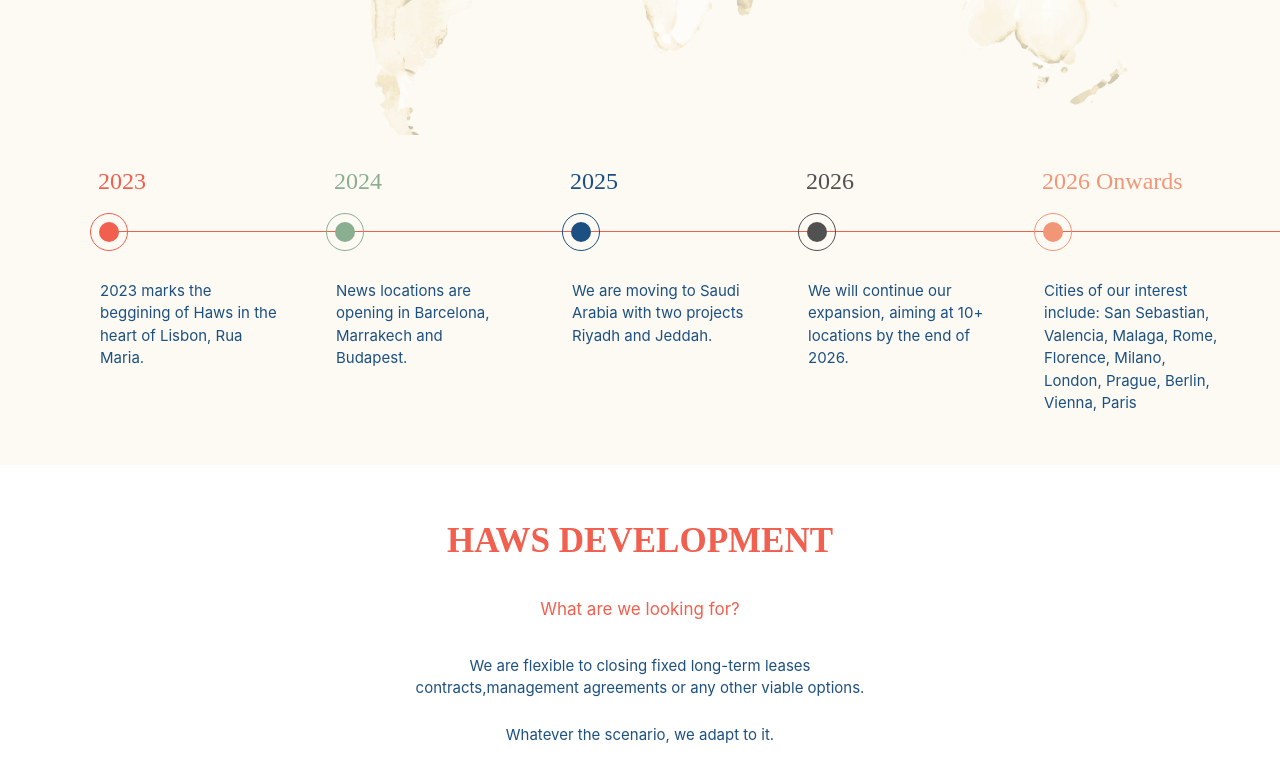
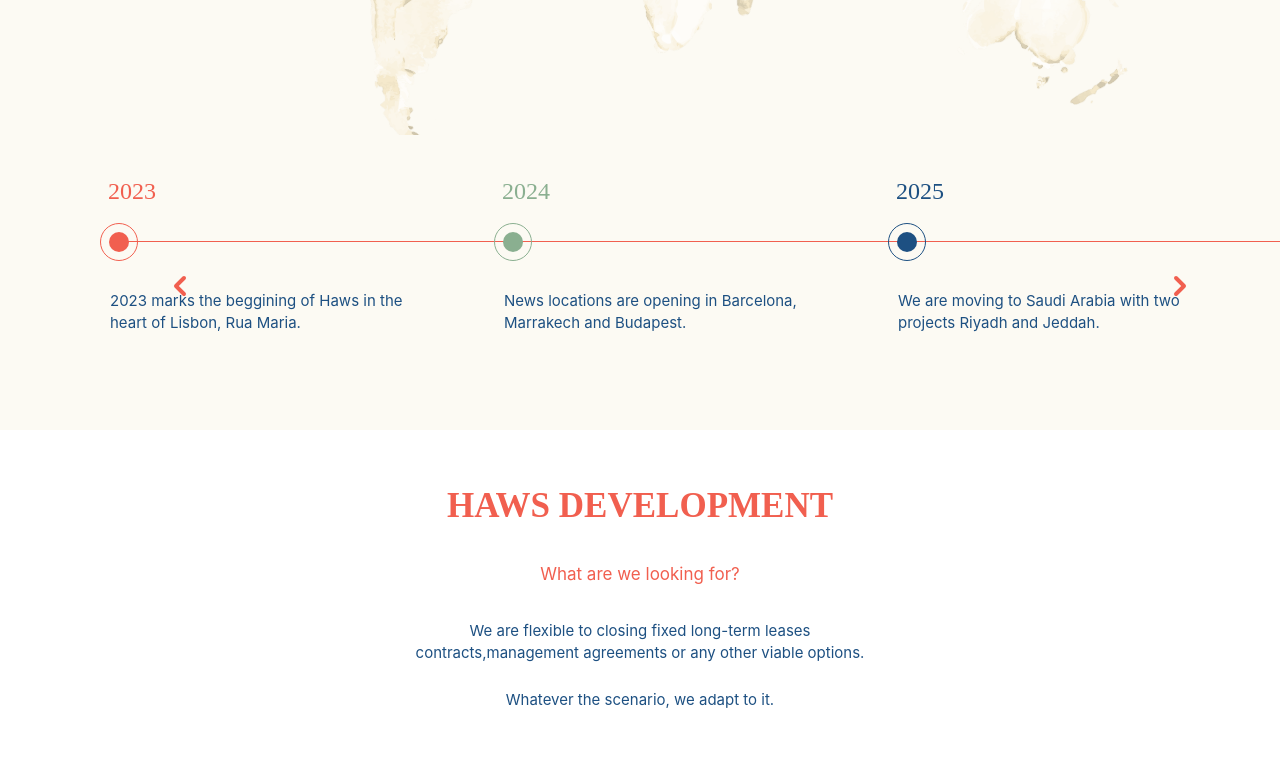
Before and after one commit to Happygru/haws, a React (Create React App) app: page / in a window 1280 px wide. Shown: the part 5400-6173 px from the top of the page. Built offline with nearby package versions, Linux system fonts and the light colour scheme.

Commit message:
fix:timeline slider

```diff
--- a/package.json
+++ b/package.json
@@ -16,6 +16,8 @@
     "react-scripts": "5.0.1",
     "react-scroll": "^1.8.9",
     "react-scroll-to-top": "^3.0.0",
+    "react-slick": "^0.29.0",
+    "slick-carousel": "^1.8.1",
     "web-vitals": "^2.1.4"
   },
   "scripts": {
--- a/src/App.css
+++ b/src/App.css
@@ -36,3 +36,11 @@
     transform: rotate(360deg);
   }
 }
+
+.slick-list {
+  overflow: visible;
+}
+
+.slick-arrow:before {
+  display: none;
+}
--- a/src/App.jsx
+++ b/src/App.jsx
@@ -1,9 +1,87 @@
 import Header from "./Layout/Header";
 import WedoItem from "./Components/WedoItem";
 import ScrollToTop from "react-scroll-to-top";
+import Slider from "react-slick";
+import "slick-carousel/slick/slick.css";
+import "slick-carousel/slick/slick-theme.css";
 import "./App.css";
+import { HiChevronLeft, HiChevronRight } from "react-icons/hi";
+
+const NextArrow = ({ className, style, onClick }) => {
+  return (
+    <div
+      className={className}
+      onClick={onClick}
+      style={{
+        ...style,
+        color: "var(--site-main-color1)",
+        right: "90px",
+        width: "max-content",
+        height: "max-content",
+        zIndex: 1000,
+      }}
+    >
+      <HiChevronRight className="w-10 h-10" />
+    </div>
+  );
+};
+
+const PrevArrow = ({ className, style, onClick }) => {
+  return (
+    <div
+      className={className}
+      onClick={onClick}
+      style={{
+        ...style,
+        color: "var(--site-main-color1)",
+        width: "max-content",
+        height: "max-content",
+        zIndex: 1000,
+        left: "50px",
+      }}
+    >
+      <HiChevronLeft className="w-10 h-10" />
+    </div>
+  );
+};
 
 function App() {
+  var settings = {
+    dots: true,
+    speed: 500,
+    dotsClass: "slick-dots template-dots",
+    slidesToShow: 4,
+    infinite: false,
+    nextArrow: <NextArrow />,
+    prevArrow: <PrevArrow />,
+    responsive: [
+      {
+        breakpoint: 1440,
+        settings: {
+          slidesToShow: 4,
+        },
+      },
+      {
+        breakpoint: 1280,
+        settings: {
+          slidesToShow: 3,
+        },
+      },
+      {
+        breakpoint: 986,
+        settings: {
+          slidesToShow: 2,
+        },
+      },
+      {
+        breakpoint: 520,
+        settings: {
+          slidesToShow: 1,
+        },
+      },
+    ],
+  };
+
   return (
     <>
       <Header />
@@ -283,8 +361,9 @@
         <div className="w-full">
           <img src="map.svg" className="m-auto" alt="" />
         </div>
-        <div className="w-full pl-[100px] overflow-auto">
-          <div className="flex justify-between w-full min-w-[800px] mt-12">
+        <div className="w-full pl-[100px]">
+          <div className="flex justify-between w-full mt-12 overflow-hidden">
+            <Slider {...settings} className="w-full mt-[10px] ml-[10px]">
               <div className="border-t w-1/4 border-[--site-main-color1] mt-12 pt-12 relative">
                 <div className="absolute top-[-67px] left-[-10px]">
                   <p className="text-[--site-main-color1] text-2xl font-default mb-4 pl-2">
@@ -350,8 +429,8 @@
                 </div>
                 <div className="w-3/4 text-[--site-main-color2] text-[15px]">
                   <p>
-                  We will continue our expansion, aiming at 10+ locations by the
-                  end of 2026.
+                    We will continue our expansion, aiming at 10+ locations by
+                    the end of 2026.
                   </p>
                 </div>
               </div>
@@ -369,10 +448,11 @@
                   <p>
                     Cities of our interest include: San Sebastian, Valencia,
                     Malaga, Rome, Florence, Milano, London, Prague, Berlin,
-                  Vienna, Paris
+                    Vienna, Paris.
                   </p>
                 </div>
               </div>
+            </Slider>
           </div>
         </div>
       </div>
@@ -417,7 +497,7 @@
       </div>
 
       <div className="w-full">
-        <img src="footer_nav.svg" className="w-full" alt="" />
+        <img src="footer_nav.png" className="w-full" alt="" />
       </div>
 
       <div className="w-full bg-[--site-main-color2] px-[135px] py-[40px] flex items-center justify-between">
```
Also changed, not shown: public/footer_nav.png (added), 1 other file (tests, documents, lock files or other folders). Lines whose indentation alone changed are shown as unchanged.
